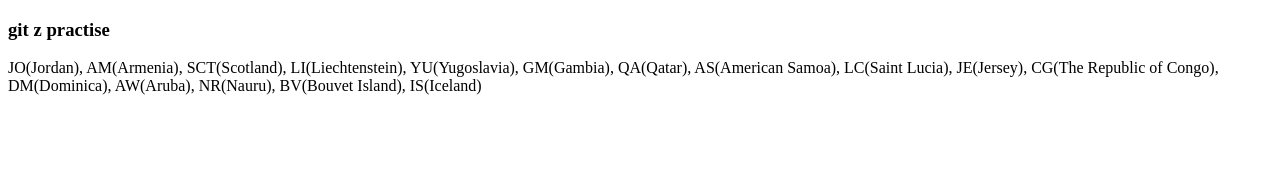
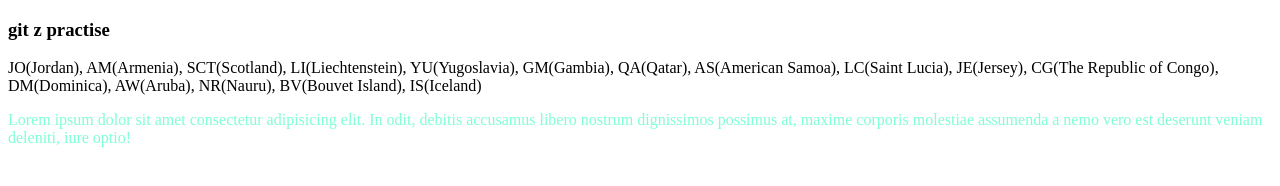
Before and after one commit to NYM-34/git-z, a plain HTML site: page index.html in a window 1280 px wide. Drawn offline with Linux system fonts and the light colour scheme.

Commit message:
2nd time

```diff
--- a/index.html
+++ b/index.html
@@ -10,6 +10,7 @@
     <h3>git z practise</h3>
     <p>JO(Jordan), AM(Armenia), SCT(Scotland), LI(Liechtenstein), YU(Yugoslavia), GM(Gambia), QA(Qatar), AS(American Samoa), LC(Saint Lucia), JE(Jersey), CG(The Republic of Congo), DM(Dominica), AW(Aruba), NR(Nauru), BV(Bouvet Island), IS(Iceland)</p>
 </body>
+<div style="color: aquamarine;">Lorem ipsum dolor sit amet consectetur adipisicing elit. In odit, debitis accusamus libero nostrum dignissimos possimus at, maxime corporis molestiae assumenda a nemo vero est deserunt veniam deleniti, iure optio!</div>
 
 
 </html>
```
